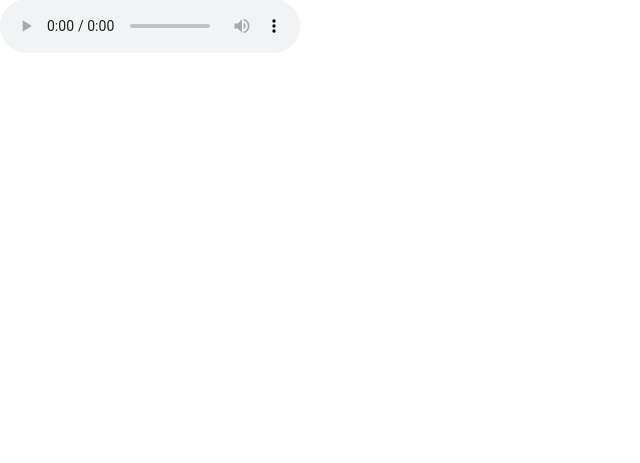
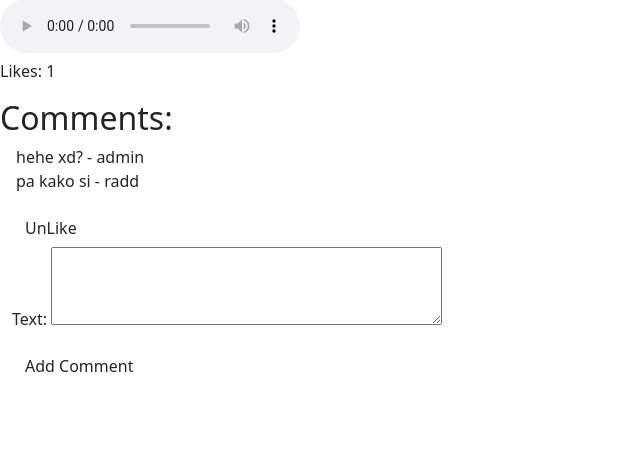
Before and after one commit to DBraja1738/anotherSoundCloudClone, a Django app: page /player/play-song/10/ in a window 1280 px wide. Shown: the part 337-800 px from the top of the page, without its empty margins (0-640 px from the left). Run offline with Django 5.2, Linux system fonts and the light colour scheme; a user stored in the database is signed in; data comes from the database, SQL or seed files in the repository; both versions use the stored data as it was after the commit.

Commit message:
add comments,likes and mainpage fix

```diff
--- a/ASCC/ASCCapp/templates/base.html
+++ b/ASCC/ASCCapp/templates/base.html
@@ -32,12 +32,16 @@
                   </li>
 
                   <li class="nav-item">
-                    <a class="nav-link" href="{% url 'logout' %}">Logout</a>
+                    <a class="nav-link" href="{% url 'createPlaylist' %}">Create a playlist</a>
                   </li>
 
                   <li class="nav-item">
-                    <a class="nav-link" href="{% url 'createPlaylist' %}">Create a playlist</a>
+                    <form method="post" action="{% url 'logout' %}">
+                      {% csrf_token %}
+                      <button class="btn" type="submit">Logout</button>
+                    </form>
                   </li>
+
 
                 {%endif%}
             </ul>
--- a/ASCC/ASCCapp/urls.py
+++ b/ASCC/ASCCapp/urls.py
@@ -1,6 +1,7 @@
 from django.urls import path
 from . import views
 from musicPlayer import views as mPlayerV
+from django.contrib.auth import views as authV
 
 urlpatterns=[
     path("",views.home, name="home"),
@@ -8,4 +9,5 @@ urlpatterns=[
     path("createPlaylist/",mPlayerV.create_playlist, name="createPlaylist"),
     path("uploadSong/",mPlayerV.upload_song, name="uploadSong"),
     path("songSearch/",mPlayerV.songSearch, name="songSearch"),
+    path('logout/', authV.LogoutView.as_view(), name='logout'),
 ]
--- a/ASCC/ASCCapp/views.py
+++ b/ASCC/ASCCapp/views.py
@@ -1,9 +1,11 @@
 from django.shortcuts import render, HttpResponse, redirect
 from django.contrib.auth import authenticate, login
 from django.contrib import messages
+from musicPlayer import models as musMod
 
 def home(request):
-    return render(request,"home.html")
+    songs= musMod.Song.objects.all().order_by("listen_count")
+    return render(request,"home.html",{"songs" : songs})
 
 def user_login(request):
     if request.method == 'POST':
--- a/ASCC/musicPlayer/forms.py
+++ b/ASCC/musicPlayer/forms.py
@@ -4,7 +4,16 @@ from .models import Song
 class SongUploadForm(forms.ModelForm):
     class Meta:
         model=Song
-        fields=["title","artist","image","audio_file"]
-
+        fields=["title","artist","description","image","audio_file"]
+        widgets = {
+            "title": forms.TextInput(attrs={'size': '30'}),
+            "artist": forms.TextInput(attrs={'size': '30'}),
+        }
 class SongSearchForm(forms.Form):
     searchQuery=forms.CharField(label="Search for songs", max_length=100, required=False)
+
+class CommentForm(forms.Form):
+    text = forms.CharField(widget=forms.Textarea(attrs={'rows': 3, 'cols': 40}))
+
+class RatingForm(forms.Form):
+    rating = forms.IntegerField(min_value=1, max_value=5)
--- a/ASCC/musicPlayer/models.py
+++ b/ASCC/musicPlayer/models.py
@@ -11,6 +11,9 @@ class Song(models.Model):
     paginate_by = 2
     user=models.ForeignKey(User, on_delete=models.CASCADE, null=True)
     listen_count=models.PositiveIntegerField(default=0)
+    description=models.TextField(default="")
+
+    likes=models.PositiveIntegerField(default=0)
 
 
 
@@ -18,3 +21,13 @@ class Playlist(models.Model):
     name=models.TextField()
     user=models.ForeignKey(User,on_delete=models.CASCADE, null=True)
     songs=models.ManyToManyField("Song")
+
+class Comment(models.Model):
+    user=models.ForeignKey(User,on_delete=models.CASCADE, null=True)
+    song=models.ForeignKey("Song",on_delete=models.CASCADE,related_name="comments")
+    body=models.TextField()
+    createdAt=models.DateTimeField(auto_now_add=True)
+
+class Like(models.Model):
+    user = models.ForeignKey(User, on_delete=models.CASCADE)
+    song = models.ForeignKey(Song, on_delete=models.CASCADE)
--- a/ASCC/musicPlayer/templates/play_song.html
+++ b/ASCC/musicPlayer/templates/play_song.html
@@ -10,4 +10,41 @@
     <source src="{{ song.audio_file.url }}" type="audio/mp3">
 
 </audio>
+
+<p>Likes: {{ song.likes }}</p>
+
+<h2>Comments:</h2>
+<ul class="list-unstyled">
+    {% for comment in comments %}
+        <li>&emsp;{{ comment.body }} - {{ comment.user.username }}</li>
+    {% endfor %}
+</ul>
+
+<div class="container-fluid">
+    <div class="row">
+
+        <form method="post" action="{% url 'play_song' song_id=song.id %}">
+            {% csrf_token %}
+            <button class="btn" type="submit" name="like">
+                {% if user_has_liked %}
+                    UnLike
+                {% else %}
+                    Like
+                {% endif %}
+            </button>
+        </form>
+
+    </div>
+    <div class="row">
+        <form method="post" action="{% url 'play_song' song_id=song.id %}">
+            {% csrf_token %}
+            {{ form.as_p }}
+            <button class="btn " type="submit">Add Comment</button>
+        </form>
+    </div>
+
+
+
+</div>
+
 {% endblock content %}
--- a/ASCC/musicPlayer/views.py
+++ b/ASCC/musicPlayer/views.py
@@ -2,8 +2,8 @@
 from django.shortcuts import render, redirect, get_object_or_404
 from django.contrib.auth.decorators import login_required
 from django.core.paginator import Paginator
-from . models import Song, Playlist
-from .forms import SongUploadForm, SongSearchForm
+from . models import Song, Playlist, Comment, Like
+from .forms import SongUploadForm, SongSearchForm, CommentForm
 
 def index(request):
     paginator= Paginator(Song.objects.all(),1)
@@ -32,9 +32,38 @@ def songList(request):
 
 def play_song(request,song_id):
     song = get_object_or_404(Song, pk=song_id)
+    comments=Comment.objects.filter(song=song)
+    user=request.user
+
+    user_has_liked = Like.objects.filter(user=user, song=song).exists()
+
+    if request.method=="POST":
+        form=CommentForm(request.POST)
+        if user_has_liked:
+
+            song.likes -= 1
+            song.save()
+
+
+            Like.objects.filter(user=user, song=song).delete()
+        else:
+
+            song.likes += 1
+            song.save()
+
+
+            Like.objects.create(user=user, song=song)
+
+        if form.is_valid():
+            newCommentText= form.cleaned_data["text"]
+            Comment.objects.create(user=request.user, song=song, body=newCommentText)
+            return redirect('play_song', song_id=song_id)
+    else:
+        form=CommentForm()
+
     song.listen_count += 1
     song.save()
-    return render(request, 'play_song.html', {'song': song})
+    return render(request, 'play_song.html', {'song': song, "comments" : comments, "form" : form , 'user_has_liked': user_has_liked})
 
 def create_playlist(request):
     if request.method=="POST":
```
Also changed, not shown: ASCC/ASCCapp/templates/home.html (+15 -0 lines), ASCC/db.sqlite3, ASCC/musicPlayer/migrations/0005_song_description_song_likes_comment.py (added), ASCC/musicPlayer/migrations/0006_like.py (added).
